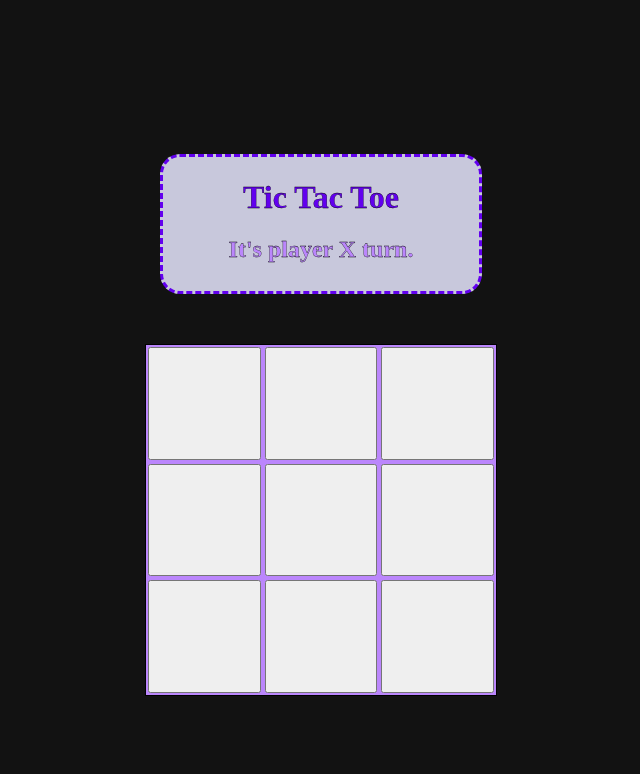
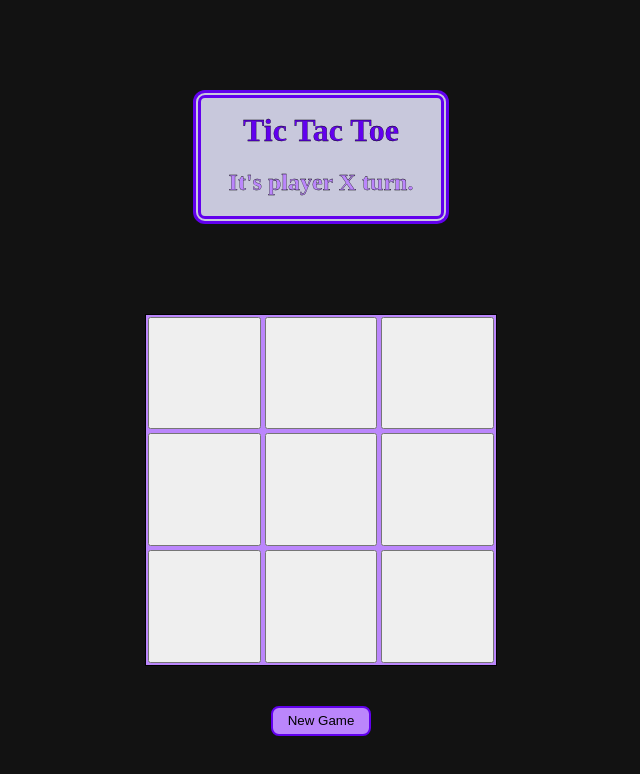
Before and after one commit to AminDanaaa/tic-tac-toe, a plain HTML site: page index.html in a window 1280 px wide. Shown: the whole page, without its empty margins (319-959 px from the left). Drawn offline with Linux system fonts and the light colour scheme.

Commit message:
new game button added

```diff
--- a/scripts/Main.js
+++ b/scripts/Main.js
@@ -8,6 +8,7 @@ const renderer = (() => {
     const mainHeader = document.createElement("h1");
     const turnIndicator = document.createElement("h2");
     const displayBoard = document.createElement("div");
+    const newGameBtn = document.createElement("button");
     const modalOverlay = document.createElement("div");
     const modalBoxResult = document.createElement("div");
     const modalResultText = document.createElement("h2");
@@ -22,6 +23,7 @@ const renderer = (() => {
         mainHeader.classList.add("main-header", "no-select");
         turnIndicator.classList.add("turn-indicator", "no-select");
         displayBoard.classList.add("display-board");
+        newGameBtn.classList.add("new-game-btn");
         modalOverlay.classList.add("modal-overlay");
         modalBoxResult.classList.add("modal-box");
         modalResultText.classList.add("no-select");
@@ -30,6 +32,7 @@ const renderer = (() => {
         // Appending elements to their parent element
         mainContainer.appendChild(mainTextContainer);
         mainContainer.appendChild(displayBoard);
+        mainContainer.appendChild(newGameBtn);
         mainContainer.appendChild(modalOverlay);
         mainTextContainer.appendChild(mainHeader);
         mainTextContainer.appendChild(turnIndicator);
@@ -38,10 +41,15 @@ const renderer = (() => {
         // Initialize text contents
         mainHeader.textContent = "Tic Tac Toe";
         modalResultButton.textContent = `Play Again`;
+        newGameBtn.textContent = "New Game"
 
         // Others:
         makeButtons();
-    }
+        newGameBtn.addEventListener('click', (e) => {
+            e.preventDefault();
+            gameControl.resetGame();
+        });
+    };
 
     // render board buttons
     const makeButtons = () => {
--- a/styles/style.css
+++ b/styles/style.css
@@ -30,7 +30,7 @@ button:disabled {
     padding: 0;
     margin: 0;
     display: flex;
-    justify-content: center;
+    justify-content: start;
     align-items: center;
     flex-direction: column;
 }
@@ -41,12 +41,12 @@ button:disabled {
     justify-content: space-around;
     align-items: center;
     background-color: var(--modal-box-background);
-    border: 3px dashed #6200EE;
-    margin: 50px;
-    max-width: 260px;
+    border: 8px double #6200EE;
+    margin: 90px;
+    max-width: 200px;
     width: 100%;
-    border-radius: 20px;
-    padding: 22px 28px 8px;
+    border-radius: 12px;
+    padding: 14px 20px 0px;
 }
 
 .main-header {
@@ -78,6 +78,25 @@ button:disabled {
     margin: 2px;
     aspect-ratio: 1 / 1;
     font-size: 2rem;
+}
+
+.new-game-btn {
+    border: 2px solid var(--dark-primary-variant);
+    border-radius: 8px;
+    background-color: var(--dark-primary);
+    margin: 40px;
+    width: 100%;
+    max-width: 100px;
+    height: 30px;
+}
+
+.new-game-btn:hover {
+    background-color: var(--dark-primary-variant);
+    color: var(--dark-primary);
+}
+
+.new-game-btn:active {
+    background-color: var(--dark-main-background);
 }
 
 .modal-overlay {
```
